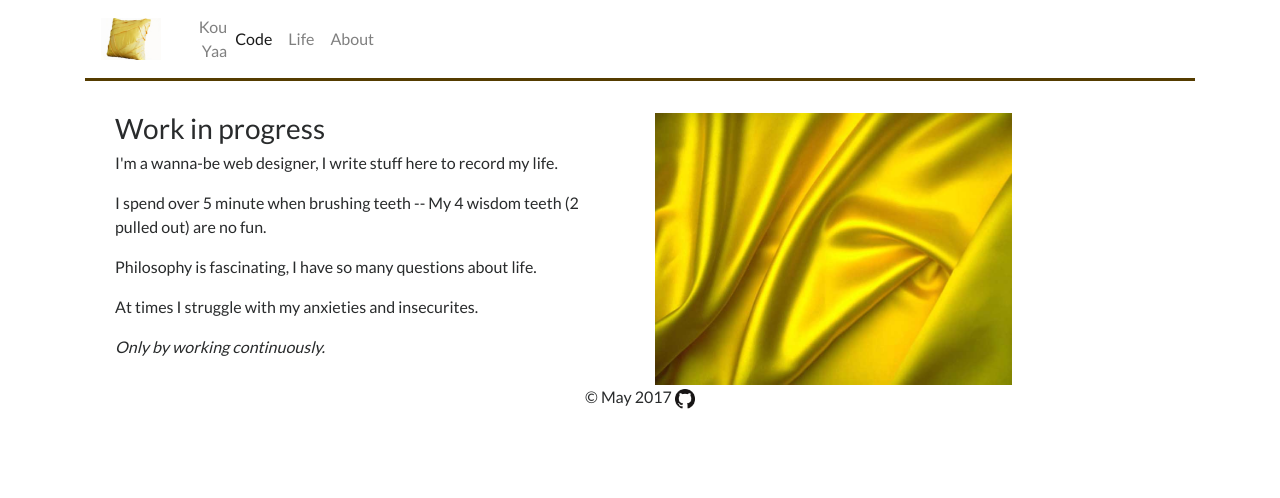
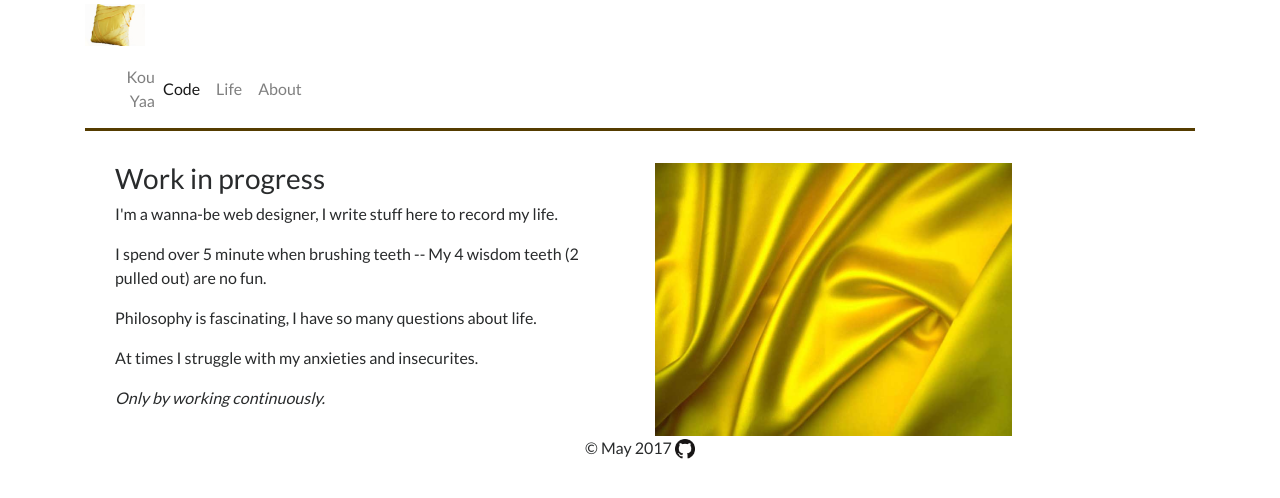
Before and after one commit to yinkouya/yinkouya.github.io, a Jekyll site: the page built from about.html, in a window 1280 px wide. Shown: the top 498 px of the page. Built offline with Jekyll 4.4.1, drawn with Linux system fonts in a browser that asks for light colours; nearby versions of some CDN libraries.

Commit message:
Update default.html

```diff
--- a/_layouts/default.html
+++ b/_layouts/default.html
@@ -15,16 +15,16 @@
 
     <body>
       <div class="container">
-        <div class="nav-container">
+        <a class="navbar-brand" href="https://yinkouya.github.io/"><img class="brand" src="{{ site.url }}/img/yellow-pillow.jpg" alt="pillow"></a>
+        <div class="nav-container text-right">
               <nav class="navbar navbar-toggleable-md navbar-light">
                   <button class="navbar-toggler navbar-toggler-right" type="button" data-toggle="collapse" data-target="#navbarSupportedContent" aria-controls="navbarSupportedContent" aria-expanded="false" aria-label="Toggle navigation">
                     <span class="navbar-toggler-icon"></span>
                   </button>
-                  <a class="navbar-brand" href="https://yinkouya.github.io/"><img class="brand" src="{{ site.url }}/img/yellow-pillow.jpg" alt="pillow"></a>
-                  <span class="navbar-text text-right">
+                  <span class="navbar-text">
                     Kou Yaa
                   </span>
-                  <div class="collapse navbar-collapse text-right" id="navbarSupportedContent">
+                  <div class="collapse navbar-collapse" id="navbarSupportedContent">
                     <ul class="navbar-nav mr-auto">
                       <li class="nav-item active">
                       <a class="nav-link" href="{{'category/code/index.html' | absolute_url }}">Code<span class="sr-only">(current)</span></a>
```
